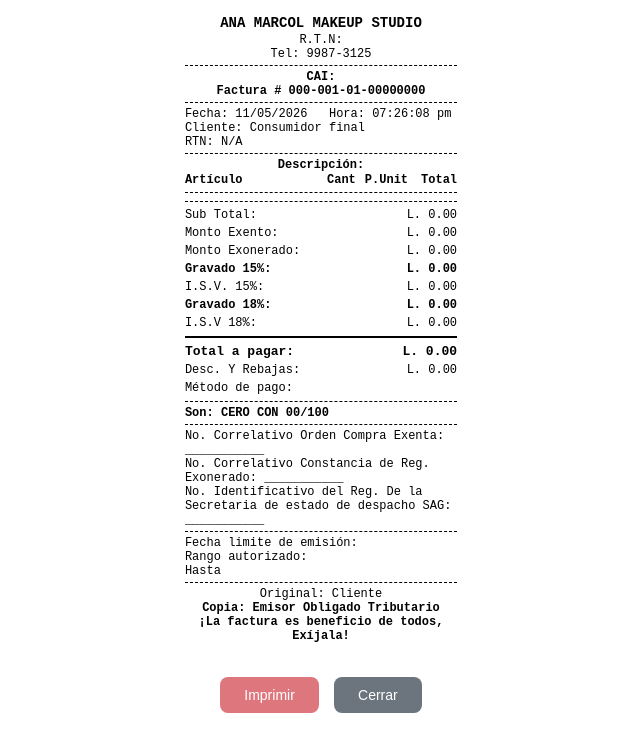
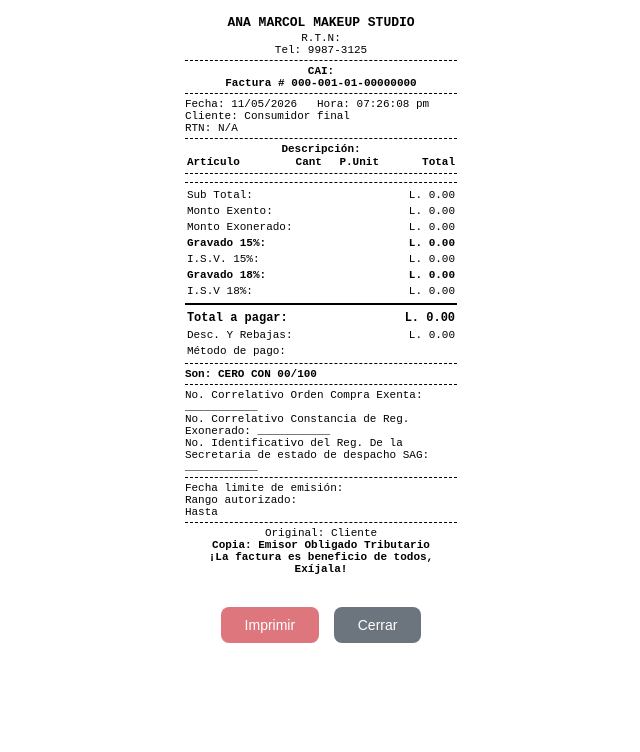
Before and after one commit to AngelPerez557/AnaMarcol, a PHP site: page /Views/Caja/Recibo.php in a window 1280 px wide. Shown: the top 752 px of the page, without its empty margins (319-959 px from the left). Run offline with PHP 8.4, Linux system fonts and the light colour scheme; the template is opened without the code that fills it, so the values that code supplies are empty; some libraries are stand-ins or nearby versions.

Commit message:
correcciones

```diff
--- a/Views/Caja/Recibo.php
+++ b/Views/Caja/Recibo.php
@@ -6,72 +6,72 @@
     <title>Recibo #<?= str_pad($venta['id'] ?? 0, 8, '0', STR_PAD_LEFT) ?></title>
     <link rel="icon" type="image/png" href="<?= APP_URL ?>Content/Demo/img/Logo2.png">
     <style>
-        * { margin: 0; padding: 0; box-sizing: border-box; }
+        * { margin:0; padding:0; box-sizing:border-box; }
         body {
             font-family: 'Courier New', Courier, monospace;
-            font-size: 12px;
+            font-size: 11px;
             width: 80mm;
             margin: 0 auto;
             padding: 4mm;
             color: #000;
             background: #fff;
         }
-        .center  { text-align: center; }
-        .right   { text-align: right; }
-        .left    { text-align: left; }
-        .bold    { font-weight: bold; }
-        .line    { border-top: 1px dashed #000; margin: 4px 0; }
-        .doble   { border-top: 2px solid #000; margin: 4px 0; }
-        .logo-empresa { font-size: 14px; font-weight: bold; text-align: center; margin-bottom: 2px; }
-        table { width: 100%; border-collapse: collapse; }
-        table td { padding: 1px 0; vertical-align: top; }
-        .col-desc   { width: 50%; }
-        .col-cant   { width: 15%; text-align: center; }
-        .col-precio { width: 17%; text-align: right; }
-        .col-total  { width: 18%; text-align: right; }
-        .totales td { padding: 2px 0; }
+        .center  { text-align:center; }
+        .right   { text-align:right; }
+        .bold    { font-weight:bold; }
+        .line    { border-top:1px dashed #000; margin:4px 0; }
+        .doble   { border-top:2px solid #000; margin:4px 0; }
+
+        /* ── Tabla de artículos ── */
+        table { width:100%; border-collapse:collapse; }
+        table td {
+            padding: 1px 2px;
+            vertical-align: top;
+            /* FIX — evitar que los números se peguen */
+            white-space: nowrap;
+            overflow: hidden;
+        }
+
+        /* Anchos fijos para cada columna del detalle */
+        .col-desc   { width:42%; white-space:normal; word-break:break-word; }
+        .col-cant   { width:8%;  text-align:center; }
+        .col-precio { width:22%; text-align:right; padding-right:4px; }
+        .col-total  { width:28%; text-align:right; }
+
+        .totales td { padding:2px 2px; white-space:nowrap; }
+        .totales .lbl { width:65%; }
+        .totales .val { width:35%; text-align:right; }
+
+        .logo-empresa { font-size:13px; font-weight:bold; text-align:center; margin-bottom:2px; }
 
         /* ── Sello ANULADA ── */
         .sello-anulada {
-            position:     fixed;
-            top:          50%;
-            left:         50%;
-            transform:    translate(-50%, -50%) rotate(-35deg);
-            font-size:    48px;
-            font-weight:  bold;
-            color:        rgba(220, 53, 69, 0.25);
-            border:       6px solid rgba(220, 53, 69, 0.25);
-            padding:      8px 20px;
-            border-radius: 8px;
-            pointer-events: none;
-            z-index:      999;
-            white-space:  nowrap;
-            letter-spacing: 6px;
+            position:fixed; top:50%; left:50%;
+            transform:translate(-50%,-50%) rotate(-35deg);
+            font-size:48px; font-weight:bold;
+            color:rgba(220,53,69,0.25);
+            border:6px solid rgba(220,53,69,0.25);
+            padding:8px 20px; border-radius:8px;
+            pointer-events:none; z-index:999;
+            white-space:nowrap; letter-spacing:6px;
         }
         .aviso-anulada {
-            background:   #dc3545;
-            color:        #fff;
-            text-align:   center;
-            font-weight:  bold;
-            padding:      4px;
-            margin-bottom: 4px;
-            font-size:    13px;
-            letter-spacing: 2px;
+            background:#dc3545; color:#fff; text-align:center;
+            font-weight:bold; padding:4px; margin-bottom:4px;
+            font-size:13px; letter-spacing:2px;
         }
 
         @media print {
-            body { margin: 0; padding: 2mm; }
-            .no-print { display: none !important; }
-            @page { size: 80mm auto; margin: 0; }
+            body { margin:0; padding:2mm; }
+            .no-print { display:none !important; }
+            @page { size:80mm auto; margin:0; }
         }
     </style>
 </head>
 <body>
 
     <?php if ((int)($venta['anulada'] ?? 0) === 1): ?>
-    <!-- Sello diagonal de fondo -->
     <div class="sello-anulada">ANULADA</div>
-    <!-- Aviso en la parte superior -->
     <div class="aviso-anulada">★ FACTURA ANULADA ★</div>
     <?php endif; ?>
 
@@ -83,7 +83,6 @@
 
     <div class="line"></div>
 
-    <!-- DATOS CAI -->
     <div class="center bold">CAI: <?= htmlspecialchars($config['cai'] ?? '') ?></div>
     <div class="center bold">
         Factura # <?= htmlspecialchars(
@@ -95,7 +94,6 @@
 
     <div class="line"></div>
 
-    <!-- DATOS DE LA VENTA -->
     <div>Fecha: <?= date('d/m/Y', strtotime($venta['created_at'] ?? 'now')) ?>
          &nbsp; Hora: <?= date('h:i:s a', strtotime($venta['created_at'] ?? 'now')) ?></div>
     <div>Cliente: <?= htmlspecialchars($venta['cliente_nombre'] ?? 'Consumidor final') ?></div>
@@ -108,20 +106,22 @@
 
     <div class="line"></div>
 
-    <!-- DETALLE -->
+    <!-- ENCABEZADO TABLA -->
     <div class="center bold">Descripción:</div>
     <table>
         <thead>
             <tr>
                 <td class="col-desc bold">Artículo</td>
-                <td class="col-cant bold" style="text-align:center;">Cant</td>
-                <td class="col-precio bold" style="text-align:right;">P.Unit</td>
-                <td class="col-total bold" style="text-align:right;">Total</td>
+                <td class="col-cant bold">Cant</td>
+                <td class="col-precio bold">P.Unit</td>
+                <td class="col-total bold">Total</td>
             </tr>
         </thead>
     </table>
+
     <div class="line"></div>
 
+    <!-- DETALLE — FIX: cada columna con ancho fijo y padding entre precio y total -->
     <table>
         <tbody>
             <?php
@@ -147,67 +147,32 @@
     $total          = (float)($venta['total'] ?? $subtotal);
     $subtotalSinIsv = $total / 1.15;
     $isv            = $total - $subtotalSinIsv;
-    $exento         = 0;
-    $exonerado      = 0;
     $montoRecibido  = (float)($venta['monto_recibido'] ?? 0);
     $cambio         = (float)($venta['cambio'] ?? 0);
     ?>
     <table class="totales">
-        <tr>
-            <td>Sub Total:</td>
-            <td class="right">L. <?= number_format($subtotalSinIsv, 2) ?></td>
-        </tr>
-        <tr>
-            <td>Monto Exento:</td>
-            <td class="right">L. <?= number_format($exento, 2) ?></td>
-        </tr>
-        <tr>
-            <td>Monto Exonerado:</td>
-            <td class="right">L. <?= number_format($exonerado, 2) ?></td>
-        </tr>
-        <tr>
-            <td class="bold">Gravado 15%:</td>
-            <td class="right bold">L. <?= number_format($subtotalSinIsv, 2) ?></td>
-        </tr>
-        <tr>
-            <td>I.S.V. 15%:</td>
-            <td class="right">L. <?= number_format($isv, 2) ?></td>
-        </tr>
-        <tr>
-            <td class="bold">Gravado 18%:</td>
-            <td class="right bold">L. 0.00</td>
-        </tr>
-        <tr>
-            <td>I.S.V 18%:</td>
-            <td class="right">L. 0.00</td>
-        </tr>
+        <tr><td class="lbl">Sub Total:</td>           <td class="val">L. <?= number_format($subtotalSinIsv, 2) ?></td></tr>
+        <tr><td class="lbl">Monto Exento:</td>         <td class="val">L. 0.00</td></tr>
+        <tr><td class="lbl">Monto Exonerado:</td>      <td class="val">L. 0.00</td></tr>
+        <tr><td class="lbl bold">Gravado 15%:</td>     <td class="val bold">L. <?= number_format($subtotalSinIsv, 2) ?></td></tr>
+        <tr><td class="lbl">I.S.V. 15%:</td>           <td class="val">L. <?= number_format($isv, 2) ?></td></tr>
+        <tr><td class="lbl bold">Gravado 18%:</td>     <td class="val bold">L. 0.00</td></tr>
+        <tr><td class="lbl">I.S.V 18%:</td>            <td class="val">L. 0.00</td></tr>
     </table>
 
     <div class="doble"></div>
 
     <table class="totales">
         <tr>
-            <td class="bold" style="font-size:13px;">Total a pagar:</td>
-            <td class="right bold" style="font-size:13px;">L. <?= number_format($total, 2) ?></td>
+            <td class="lbl bold" style="font-size:12px;">Total a pagar:</td>
+            <td class="val bold" style="font-size:12px;">L. <?= number_format($total, 2) ?></td>
         </tr>
-        <tr>
-            <td>Desc. Y Rebajas:</td>
-            <td class="right">L. 0.00</td>
-        </tr>
+        <tr><td class="lbl">Desc. Y Rebajas:</td><td class="val">L. 0.00</td></tr>
         <?php if ($venta['metodo_pago'] === 'Efectivo'): ?>
-        <tr>
-            <td>Efectivo:</td>
-            <td class="right">L. <?= number_format($montoRecibido, 2) ?></td>
-        </tr>
-        <tr>
-            <td>Cambio:</td>
-            <td class="right">L. <?= number_format($cambio, 2) ?></td>
-        </tr>
+        <tr><td class="lbl">Efectivo:</td>  <td class="val">L. <?= number_format($montoRecibido, 2) ?></td></tr>
+        <tr><td class="lbl">Cambio:</td>    <td class="val">L. <?= number_format($cambio, 2) ?></td></tr>
         <?php else: ?>
-        <tr>
-            <td>Método de pago:</td>
-            <td class="right"><?= htmlspecialchars($venta['metodo_pago']) ?></td>
-        </tr>
+        <tr><td class="lbl">Método de pago:</td><td class="val"><?= htmlspecialchars($venta['metodo_pago']) ?></td></tr>
         <?php endif; ?>
     </table>
 
@@ -216,7 +181,7 @@
     <!-- SON -->
     <?php
     function numeroALetras(float $numero): string {
-        $entero  = (int) $numero;
+        $entero   = (int) $numero;
         $unidades = ['','UN','DOS','TRES','CUATRO','CINCO','SEIS','SIETE','OCHO','NUEVE',
                      'DIEZ','ONCE','DOCE','TRECE','CATORCE','QUINCE','DIECISÉIS',
                      'DIECISIETE','DIECIOCHO','DIECINUEVE'];
@@ -226,29 +191,19 @@
                      'SEISCIENTOS','SETECIENTOS','OCHOCIENTOS','NOVECIENTOS'];
         if ($entero === 0) return 'CERO';
         if ($entero < 20)  return $unidades[$entero];
-        if ($entero < 100) {
-            $d = intdiv($entero, 10); $u = $entero % 10;
-            return $decenas[$d] . ($u ? ' Y ' . $unidades[$u] : '');
-        }
+        if ($entero < 100) { $d=$entero/10|0; $u=$entero%10; return $decenas[$d].($u?' Y '.$unidades[$u]:''); }
         if ($entero === 100) return 'CIEN';
-        if ($entero < 1000) {
-            $c = intdiv($entero, 100); $r = $entero % 100;
-            return $centenas[$c] . ($r ? ' ' . numeroALetras($r) : '');
-        }
-        if ($entero < 1000000) {
-            $m = intdiv($entero, 1000); $r = $entero % 1000;
-            $miles = $m === 1 ? 'MIL' : numeroALetras($m) . ' MIL';
-            return $miles . ($r ? ' ' . numeroALetras($r) : '');
-        }
-        return number_format($entero, 0, '.', ',');
+        if ($entero < 1000) { $c=$entero/100|0; $r=$entero%100; return $centenas[$c].($r?' '.numeroALetras($r):''); }
+        if ($entero < 1000000) { $m=$entero/1000|0; $r=$entero%1000; $miles=$m===1?'MIL':numeroALetras($m).' MIL'; return $miles.($r?' '.numeroALetras($r):''); }
+        return number_format($entero,0,'.',',');
     }
-    $sonTexto = numeroALetras($total) . ' CON ' . str_pad(round(($total - floor($total)) * 100), 2, '0', STR_PAD_LEFT) . '/100';
+    $dec      = str_pad(round(($total - floor($total)) * 100), 2, '0', STR_PAD_LEFT);
+    $sonTexto = numeroALetras($total) . ' CON ' . $dec . '/100';
     ?>
     <div class="bold">Son: <?= $sonTexto ?></div>
 
     <div class="line"></div>
 
-    <!-- DATOS FISCALES -->
     <div>No. Correlativo Orden Compra Exenta: ___________</div>
     <div>No. Correlativo Constancia de Reg. Exonerado: ___________</div>
     <div>No. Identificativo del Reg. De la Secretaria de estado de despacho SAG: ___________</div>
@@ -263,7 +218,6 @@
 
     <div class="center">Original: Cliente</div>
     <div class="center bold">Copia: Emisor Obligado Tributario</div>
-
     <?php if ((int)($venta['anulada'] ?? 0) === 0): ?>
     <div class="center bold">¡La factura es beneficio de todos, Exíjala!</div>
     <?php else: ?>
@@ -272,18 +226,15 @@
 
     <br>
 
-    <!-- BOTONES NO IMPRIMIBLES -->
     <div class="no-print" style="text-align:center; margin-top:20px;">
         <?php if ((int)($venta['anulada'] ?? 0) === 0): ?>
         <button onclick="window.print()"
-                style="background:#de777d; color:#fff; border:none; padding:10px 24px;
-                       border-radius:8px; font-size:14px; cursor:pointer; margin-right:8px;">
+                style="background:#de777d;color:#fff;border:none;padding:10px 24px;border-radius:8px;font-size:14px;cursor:pointer;margin-right:8px;">
             <i class="fas fa-print"></i> Imprimir
         </button>
         <?php endif; ?>
         <button onclick="window.close()"
-                style="background:#6c757d; color:#fff; border:none; padding:10px 24px;
-                       border-radius:8px; font-size:14px; cursor:pointer;">
+                style="background:#6c757d;color:#fff;border:none;padding:10px 24px;border-radius:8px;font-size:14px;cursor:pointer;">
             Cerrar
         </button>
     </div>
```
Also changed, not shown: Content/Dist/css/Custom/custom-themes.css (+63 -0 lines), Template/Default/menu.php (+41 -0 lines), Template/Tienda/index.php (+88 -120 lines), Views/Tienda/Inicio.php (+15 -7 lines), Views/Tienda/MisFavoritos.php (+4 -6 lines), Views/Tienda/Producto.php (+29 -97 lines).
